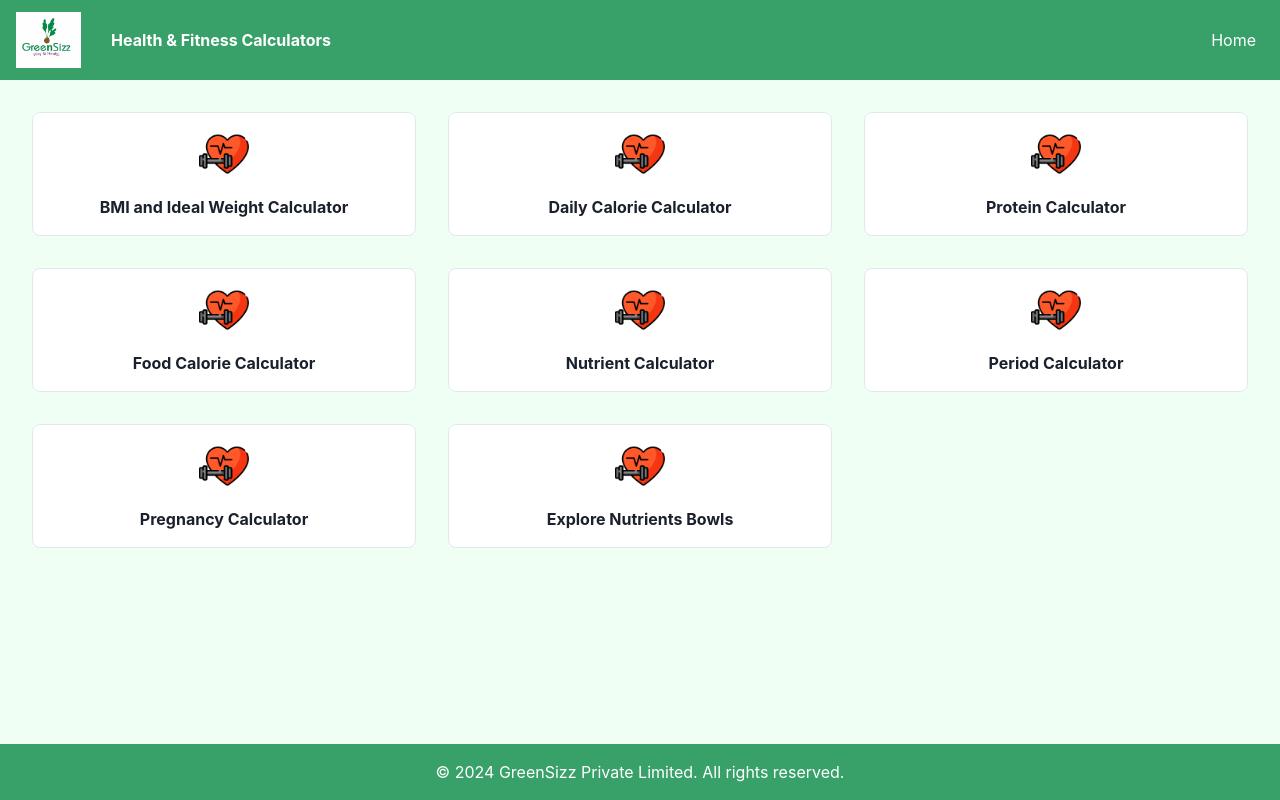
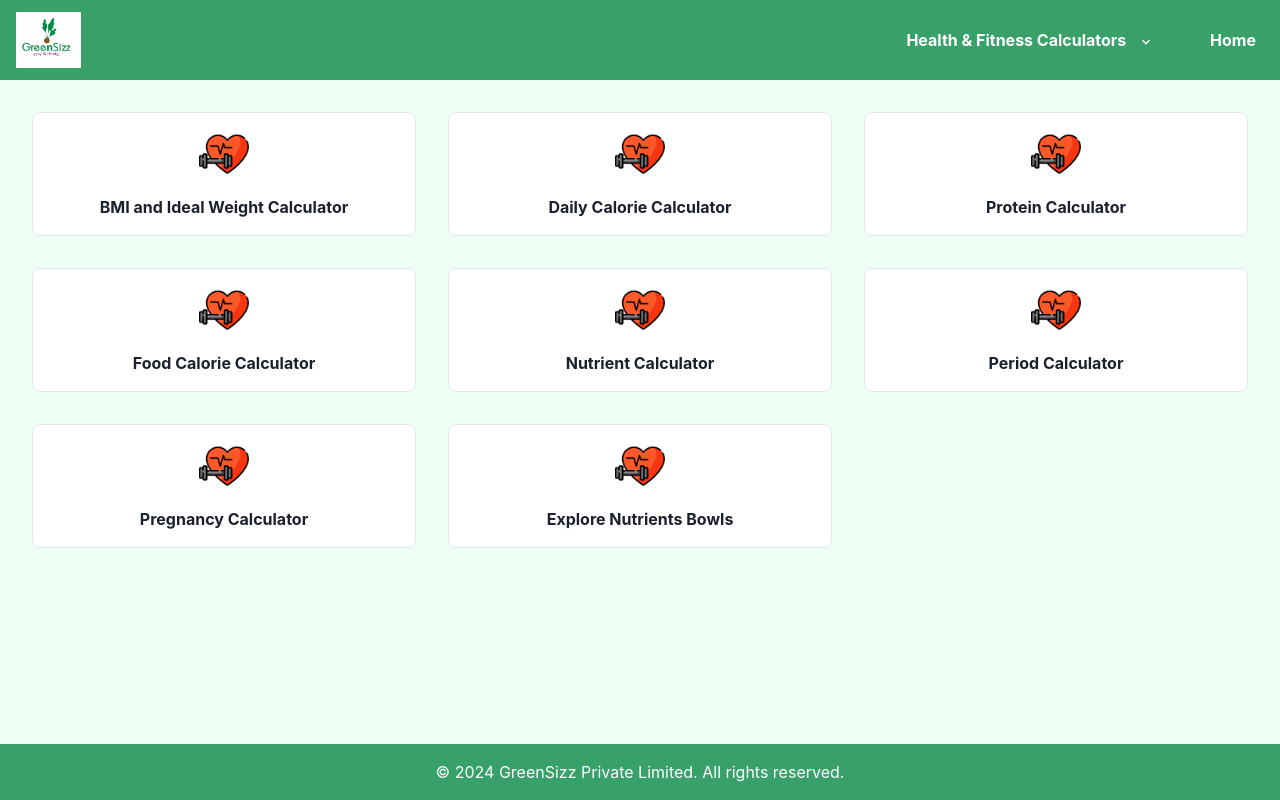
Before and after one commit to acecoder7/Health-Fitness-Calc-GS, a React (Create React App) app in the folder calculator/: page / in a window 1280 px wide. Built offline with nearby package versions, Linux system fonts and the light colour scheme.

Commit message:
add navbar dropdown

```diff
--- a/calculator/src/components/Navbar.js
+++ b/calculator/src/components/Navbar.js
@@ -1,16 +1,98 @@
 import React from 'react';
-import { Box, Flex, Link } from '@chakra-ui/react';
+import {
+  Box,
+  Flex,
+  Link,
+  Menu,
+  MenuButton,
+  MenuList,
+  MenuItem,
+  IconButton,
+} from '@chakra-ui/react';
+import { ChevronDownIcon } from '@chakra-ui/icons';
 import greenSizz from '../images/logo.jpg';
 
 const Navbar = () => (
   <Box bg="primary.500" px={4} py={2} color="white">
     <Flex h={16} alignItems="center" justifyContent="space-between">
+      {/* Left Side - Logo */}
       <Box display="flex" alignItems="center">
-        <img src={greenSizz} alt="greenSizz" style={{ width: '65px', height: 'auto', marginRight: '30px' }} />
-        <span style={{ fontWeight: 'bold' }}>Health & Fitness Calculators</span>
+        <img
+          src={greenSizz}
+          alt="greenSizz"
+          style={{ width: '65px', height: 'auto', marginRight: '30px' }}
+        />
       </Box>
+
+      {/* Right Side - Menu Items */}
       <Flex alignItems="center">
-        <Link px={2} href="https://www.greensizz.com/">Home</Link>
+        <Menu>
+          <MenuButton
+            as={Link}
+            fontWeight="bold"
+            _hover={{ textDecoration: 'none', color: 'green.200' }}
+            cursor="pointer"
+            display="flex"
+            alignItems="center"
+            mr={8}
+          >
+            Health & Fitness Calculators <ChevronDownIcon ml={2} />
+          </MenuButton>
+          <MenuList bg="primary.600" borderColor="teal.200" color="green.800">
+            <MenuItem
+              _hover={{ bg: 'green.500', color: 'white' }}
+              onClick={() => window.location.href = '/bmindiw'}
+            >
+              BMI & Ideal Weight Calculator
+            </MenuItem>
+            <MenuItem
+              _hover={{ bg: 'green.500', color: 'white' }}
+              onClick={() => window.location.href = '/dailycalorie'}
+            >
+              Daily Calorie Calculator
+            </MenuItem>
+            <MenuItem
+              _hover={{ bg: 'green.500', color: 'white' }}
+              onClick={() => window.location.href = '/protein'}
+            >
+              Protein Calculator
+            </MenuItem>
+            <MenuItem
+              _hover={{ bg: 'green.500', color: 'white' }}
+              onClick={() => window.location.href = '/food-calorie'}
+            >
+              Food Calorie Calculator
+            </MenuItem>
+            <MenuItem
+              _hover={{ bg: 'green.500', color: 'white' }}
+              onClick={() => window.location.href = '/nutrient'}
+            >
+              Nutrient Calculator
+            </MenuItem>
+            <MenuItem
+              _hover={{ bg: 'green.500', color: 'white' }}
+              onClick={() => window.location.href = '/period'}
+            >
+              Period Calculator
+            </MenuItem>
+            <MenuItem
+              _hover={{ bg: 'green.500', color: 'white' }}
+              onClick={() => window.location.href = '/pregnancy'}
+            >
+              Pregnancy Calculator
+            </MenuItem>
+          </MenuList>
+        </Menu>
+
+        <Link
+          px={2}
+          href="https://www.greensizz.com/"
+          _hover={{ color: 'green.200' }}
+          ml={4}
+          fontWeight="bold"
+        >
+          Home
+        </Link>
       </Flex>
     </Flex>
   </Box>
```
